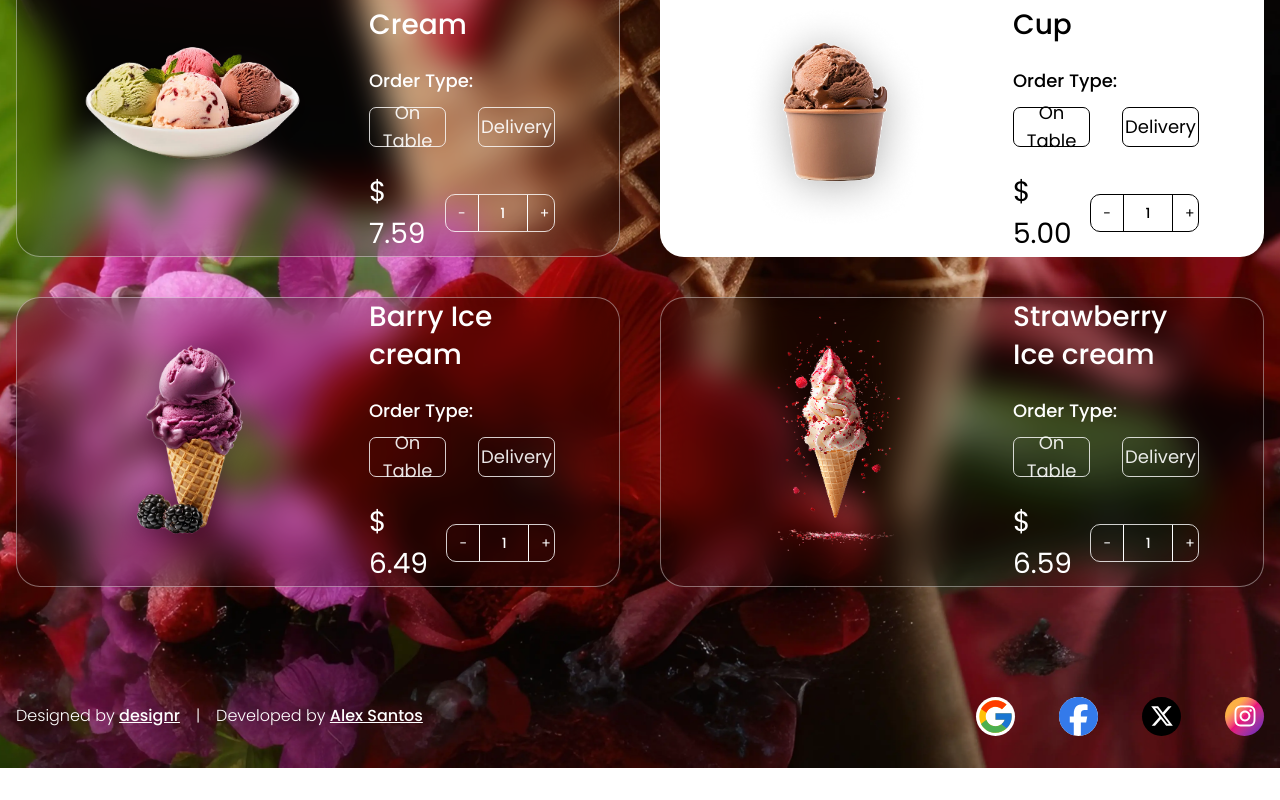
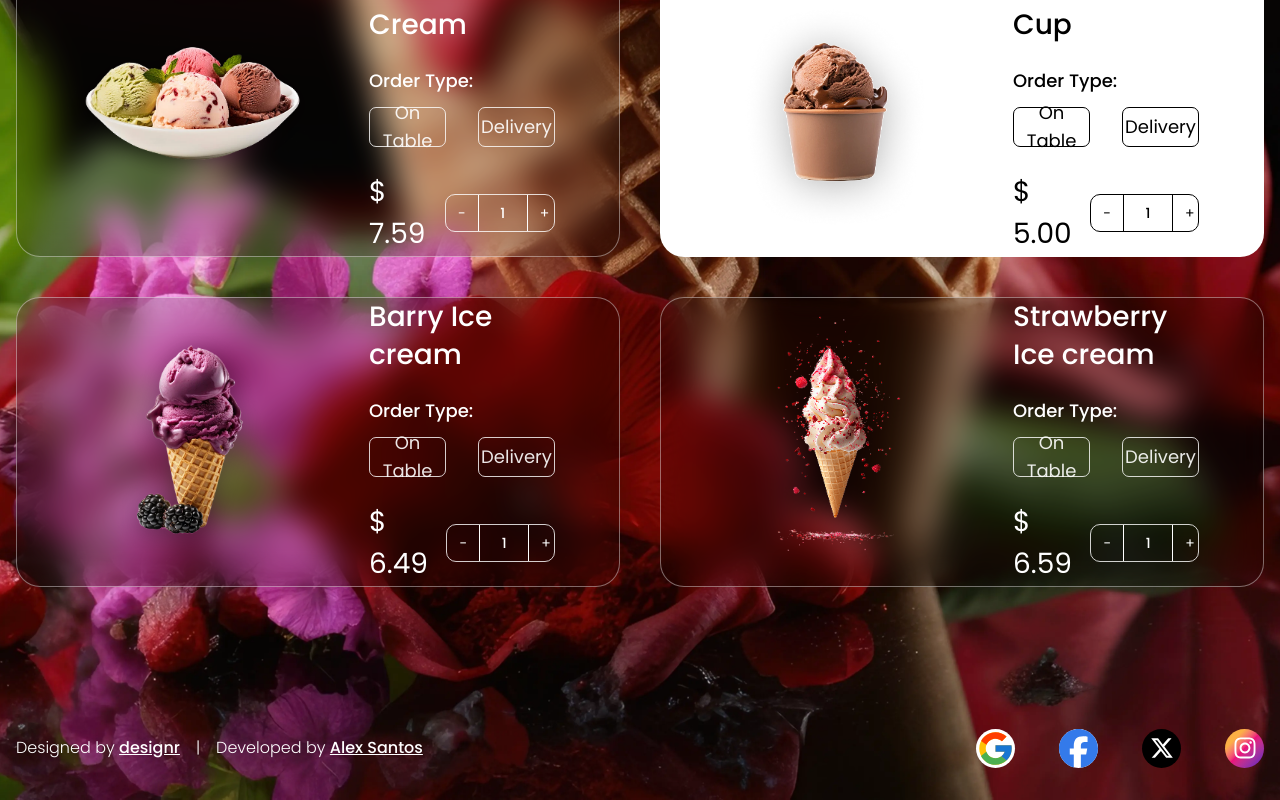
Before and after one commit to alexsantosquispe/drop-cream-page, a React (Vite) app: page / in a window 1280 px wide. Shown: the part 946-1746 px from the top of the page. Before the commit the page ends 1714 px from the top, so only its background shows below. Built offline with nearby package versions, Linux system fonts and the light colour scheme.

Commit message:
footer styles

```diff
--- a/src/App.tsx
+++ b/src/App.tsx
@@ -5,7 +5,7 @@ import { TrendingSection } from './components/organisms/TrendingSection/Trending
 
 function App() {
   return (
-    <div className="flex min-h-screen w-full flex-col bg-[url('/img/bg.webp')] bg-cover bg-center py-4 md:pt-20 md:pb-8 lg:bg-cover">
+    <div className="flex min-h-screen w-full flex-col bg-[url('/img/bg.webp')] bg-cover bg-center pt-4 md:pt-20 lg:bg-cover">
       <div className="flex w-full max-w-[96.375rem] flex-col gap-16 self-center lg:gap-y-[6.875rem] lg:px-4">
         <Header />
         <main className="flex flex-col gap-20 md:gap-y-[6.875rem]">
--- a/src/components/molecules/Footer.tsx
+++ b/src/components/molecules/Footer.tsx
@@ -1,16 +1,16 @@
-import { twMerge } from 'tailwind-merge';
-import { translations } from '../../constants/translations';
 import { FacebookIcon } from '../../icons/FacebookIcon';
 import { GoogleIcon } from '../../icons/GoogleIcon';
 import { InstagramIcon } from '../../icons/InstagramIcon';
 import { XIcon } from '../../icons/XIcon';
+import { translations } from '../../constants/translations';
+import { twMerge } from 'tailwind-merge';
 
 const socialMediaStyle =
   'flex h-[2.4375rem] w-[2.4375rem] items-center justify-center rounded-full hover:cursor-pointer';
 
 const Footer = () => {
   return (
-    <div className="flex w-full flex-col-reverse items-center justify-center gap-8 md:justify-between lg:flex-row">
+    <div className="flex w-full flex-col-reverse items-center justify-center gap-8 py-8 md:justify-between lg:flex-row">
       <div className="flex flex-1 justify-center gap-x-4 text-sm font-light md:justify-start md:text-base">
         <span>
           {`${translations.footer.designedBy} `}
```
